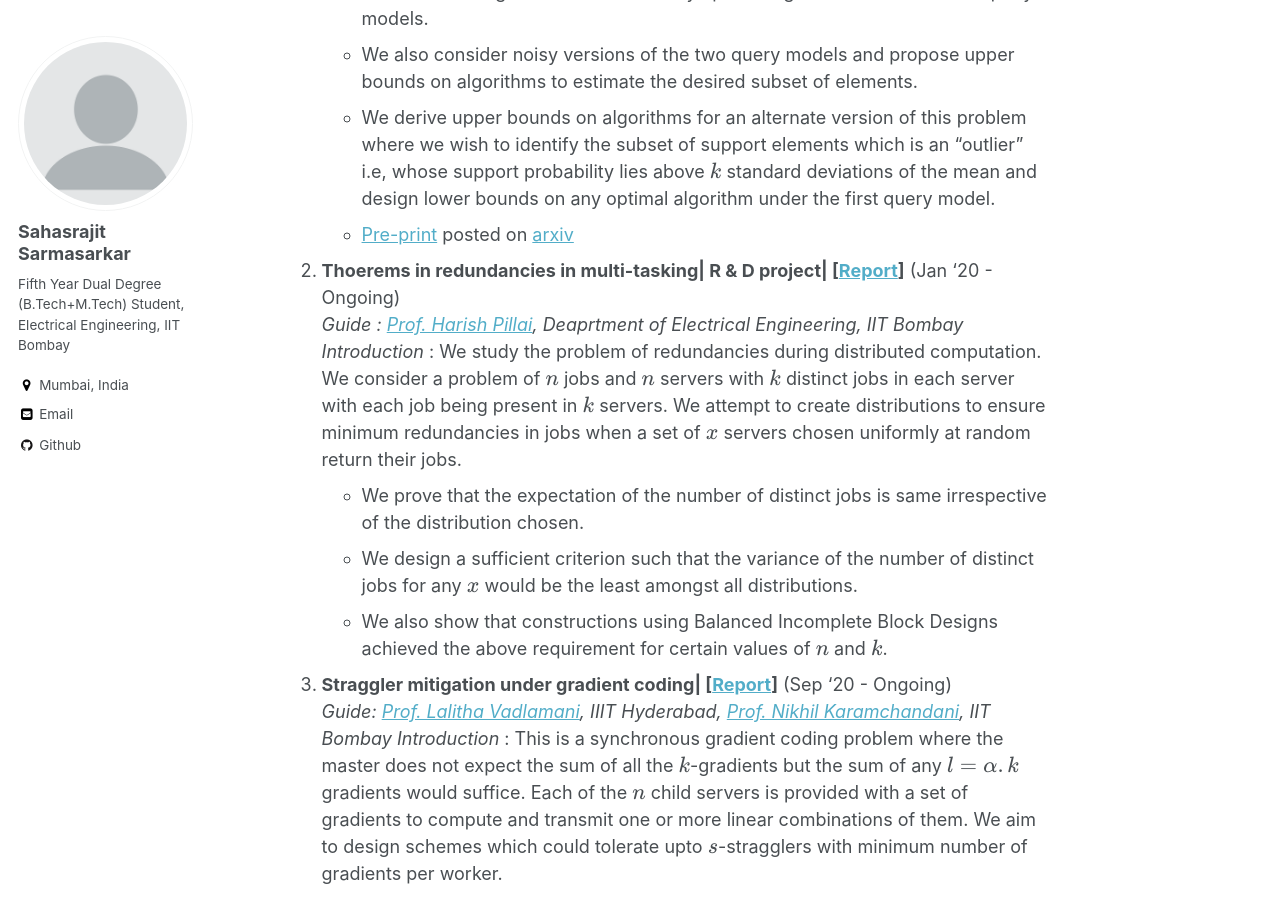
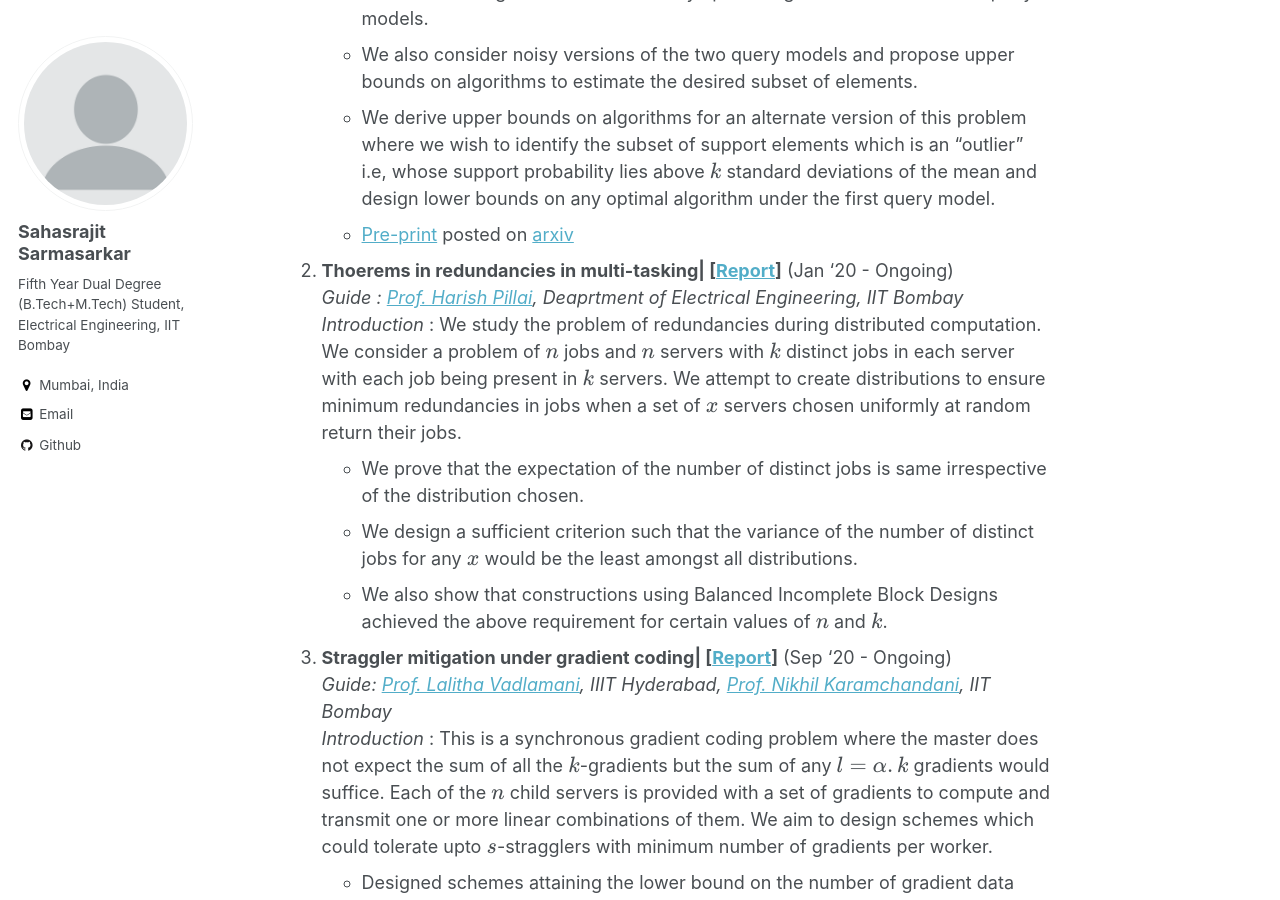
Before and after one commit to Sahasrajit123/Sahasrajit123.github.io, a Jekyll site: the page built from _pages/research.md, in a window 1280 px wide and 900 px high, scrolled down 512 px. Built offline with Jekyll 4.4.1, drawn with Linux system fonts in a browser that asks for light colours; formulas are drawn with MathJax 3.

Commit message:
Updated projects-reports

```diff
--- a/_pages/research.md
+++ b/_pages/research.md
@@ -20,7 +20,7 @@ Research projects:
   * [Pre-print](https://arxiv.org/abs/2005.14425) posted on [arxiv](https://arxiv.org)
 
 
-2. **Thoerems in redundancies in multi-tasking| R & D project| \[[Report](https://sahasrajit123.github.io/files/report_RnD.pdf)\]** (Jan '20 - Ongoing) <br/>
+2. **Thoerems in redundancies in multi-tasking| \[[Report](https://sahasrajit123.github.io/files/report_RnD.pdf)\]** (Jan '20 - Ongoing) <br/>
    *Guide : [Prof. Harish Pillai](https://www.ee.iitb.ac.in/wiki/faculty/hp), Deaprtment of Electrical Engineering, IIT Bombay* <br/>
    *Introduction* : We study the problem of redundancies during distributed computation. We consider a problem of $n$ jobs and $n$ servers with $k$ distinct jobs in each server with each job being present in $k$ servers. We attempt to create distributions to ensure minimum redundancies in jobs when a set of $x$ servers chosen uniformly at random return their jobs.
    * We prove that the expectation of the number of distinct jobs is same irrespective of the distribution chosen.<br/>
@@ -29,7 +29,7 @@ Research projects:
 
 
 3. **Straggler mitigation under gradient coding| \[[Report](https://sahasrajit123.github.io/files/partial_gradient_coding_extended.pdf)\]** (Sep '20 - Ongoing) <br/>
-   *Guide: [Prof. Lalitha Vadlamani](https://www.iiit.ac.in/people/faculty/lalitha.v), IIIT Hyderabad, [Prof. Nikhil Karamchandani](http://www.ee.iitb.ac.in/~nikhilk/), IIT Bombay*
+   *Guide: [Prof. Lalitha Vadlamani](https://www.iiit.ac.in/people/faculty/lalitha.v), IIIT Hyderabad, [Prof. Nikhil Karamchandani](http://www.ee.iitb.ac.in/~nikhilk/), IIT Bombay* <br/>
    *Introduction* : This is a synchronous gradient coding problem where the master does not expect the sum of all the $k$-gradients but the sum of any $l=\alpha.k$ gradients would suffice. Each of the $n$ child servers is provided with a set of gradients to compute and transmit one or more linear combinations of them. We aim to design schemes which could tolerate upto $s$-stragglers with minimum number of gradients per worker.
    * Designed schemes attaining the lower bound on the number of gradient data subsets assigned to every worker but with high communication load per worker.<br/>
    * We also design cyclic schemes restricting to transmission of two linear combinations per worker with slightly higher number of gradients being computed by every worker.<br/>
```
